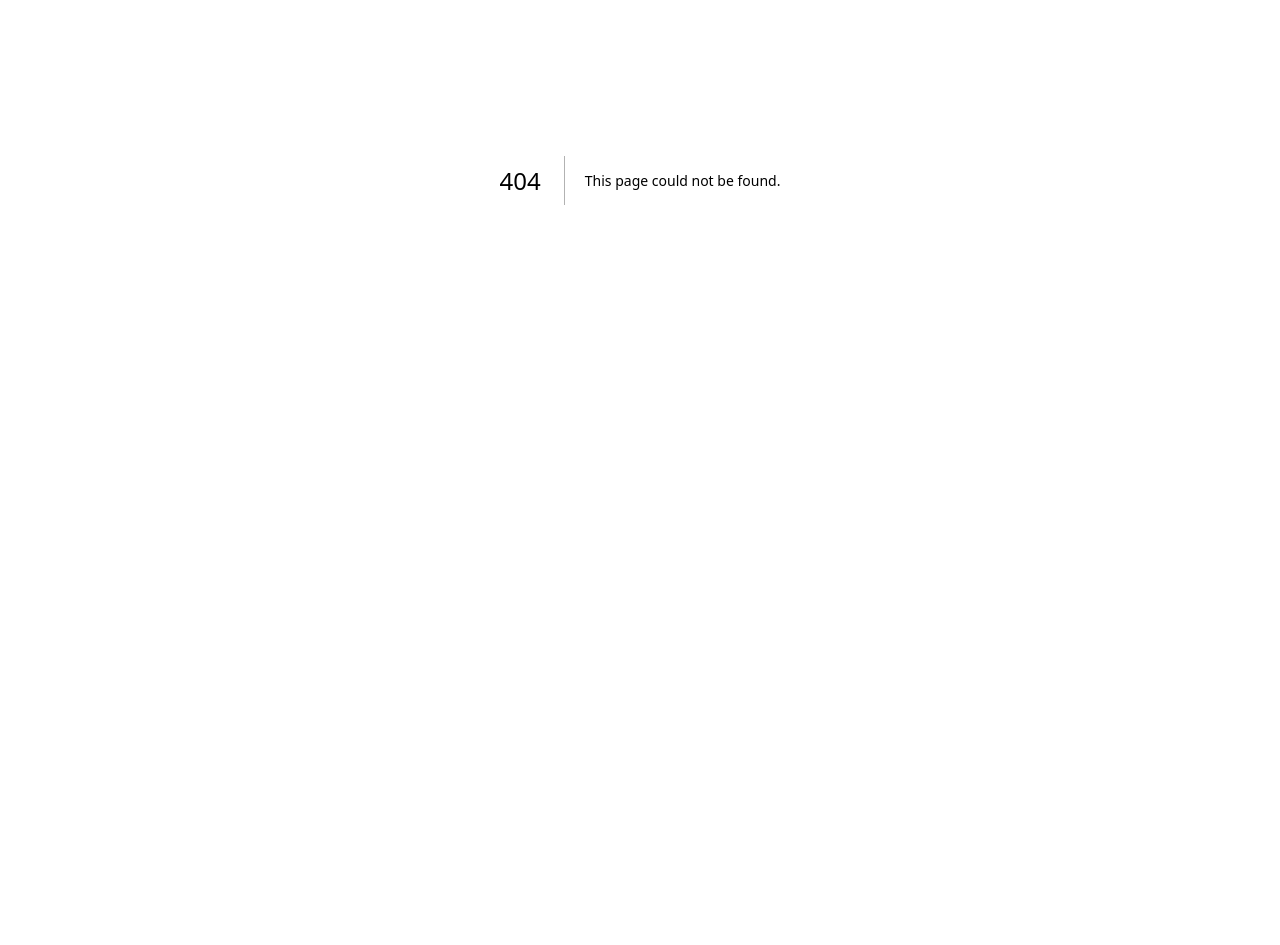
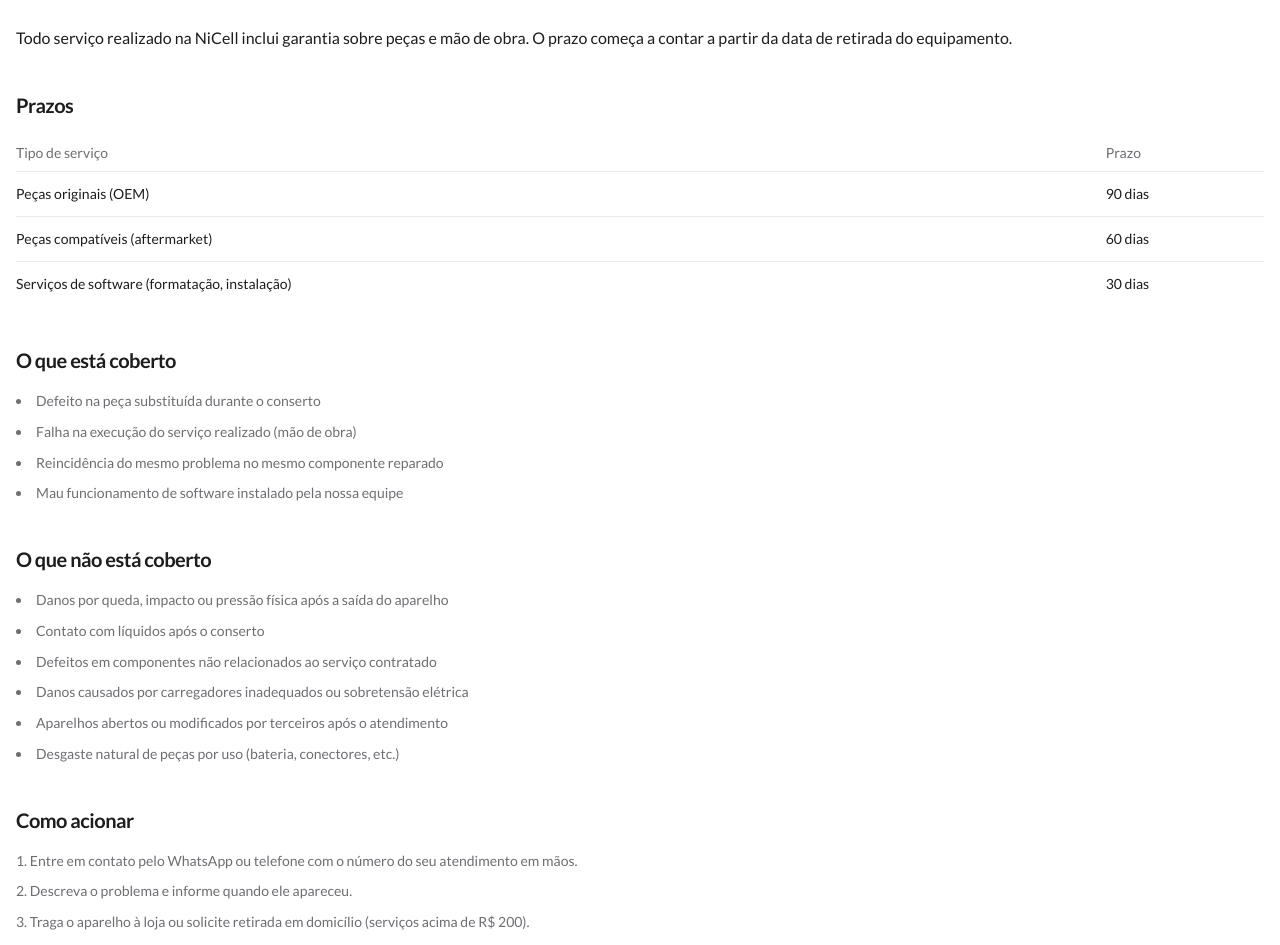
Before and after one commit to censuradho/nicell-ui, a Next.js app: page /garantia in a window 1280 px wide. Before the commit this address had no page. Shown: the part 220-1165 px from the top of the page. Before the commit the page ends 800 px from the top, so only its background shows below. Built offline with nearby package versions, Linux system fonts and the light colour scheme.

Commit message:
feat(GarantiaPage): add warranty information page with coverage details and contact instructions

```diff
--- /dev/null
+++ b/app/garantia/page.tsx
@@ -0,0 +1,96 @@
+import { Footer } from '@/components/Footer'
+import { Header } from '../components/Header'
+
+export const metadata = {
+  title: 'Garantia — NiCell',
+  description: 'Termos de garantia dos serviços de assistência técnica da NiCell.',
+}
+
+export default function GarantiaPage() {
+  return (
+    <main>
+      <Header />
+
+      <div className="container px-4 py-16 max-w-185">
+        <h1 className="text-3xl font-semibold tracking-tight mb-2">Garantia</h1>
+        <p className="text-sm text-card-foreground mb-10">Última atualização: abril de 2026</p>
+
+        <section className="mb-10">
+          <p className="text-base leading-relaxed">
+            Todo serviço realizado na NiCell inclui garantia sobre peças e mão de obra.
+            O prazo começa a contar a partir da data de retirada do equipamento.
+          </p>
+        </section>
+
+        <section className="mb-10">
+          <h2 className="text-xl font-semibold tracking-tight mb-4">Prazos</h2>
+          <table className="w-full text-sm border-collapse">
+            <thead>
+              <tr className="border-b border-outline">
+                <th className="text-left py-2 pr-6 font-medium text-card-foreground">Tipo de serviço</th>
+                <th className="text-left py-2 font-medium text-card-foreground">Prazo</th>
+              </tr>
+            </thead>
+            <tbody>
+              {[
+                ['Peças originais (OEM)', '90 dias'],
+                ['Peças compatíveis (aftermarket)', '60 dias'],
+                ['Serviços de software (formatação, instalação)', '30 dias'],
+              ].map(([tipo, prazo]) => (
+                <tr key={tipo} className="border-b border-outline last:border-0">
+                  <td className="py-3 pr-6">{tipo}</td>
+                  <td className="py-3 font-medium">{prazo}</td>
+                </tr>
+              ))}
+            </tbody>
+          </table>
+        </section>
+
+        <section className="mb-10">
+          <h2 className="text-xl font-semibold tracking-tight mb-4">O que está coberto</h2>
+          <ul className="space-y-2 text-sm text-card-foreground list-disc list-inside leading-relaxed">
+            <li>Defeito na peça substituída durante o conserto</li>
+            <li>Falha na execução do serviço realizado (mão de obra)</li>
+            <li>Reincidência do mesmo problema no mesmo componente reparado</li>
+            <li>Mau funcionamento de software instalado pela nossa equipe</li>
+          </ul>
+        </section>
+
+        <section className="mb-10">
+          <h2 className="text-xl font-semibold tracking-tight mb-4">O que não está coberto</h2>
+          <ul className="space-y-2 text-sm text-card-foreground list-disc list-inside leading-relaxed">
+            <li>Danos por queda, impacto ou pressão física após a saída do aparelho</li>
+            <li>Contato com líquidos após o conserto</li>
+            <li>Defeitos em componentes não relacionados ao serviço contratado</li>
+            <li>Danos causados por carregadores inadequados ou sobretensão elétrica</li>
+            <li>Aparelhos abertos ou modificados por terceiros após o atendimento</li>
+            <li>Desgaste natural de peças por uso (bateria, conectores, etc.)</li>
+          </ul>
+        </section>
+
+        <section className="mb-10">
+          <h2 className="text-xl font-semibold tracking-tight mb-4">Como acionar</h2>
+          <ol className="space-y-2 text-sm text-card-foreground list-decimal list-inside leading-relaxed">
+            <li>Entre em contato pelo WhatsApp ou telefone com o número do seu atendimento em mãos.</li>
+            <li>Descreva o problema e informe quando ele apareceu.</li>
+            <li>Traga o aparelho à loja ou solicite retirada em domicílio (serviços acima de R$ 200).</li>
+            <li>O diagnóstico dentro do período de garantia é gratuito e sem compromisso.</li>
+            <li>Confirmado o defeito coberto, o reparo é feito sem custo adicional.</li>
+          </ol>
+        </section>
+
+        <section>
+          <h2 className="text-xl font-semibold tracking-tight mb-4">Observações gerais</h2>
+          <p className="text-sm text-card-foreground leading-relaxed mb-3">
+            A garantia é pessoal e intransferível, válida apenas para o equipamento e serviço descritos na ordem de serviço original.
+          </p>
+          <p className="text-sm text-card-foreground leading-relaxed">
+            Em caso de dúvida, entre em contato — resolvemos na conversa.
+          </p>
+        </section>
+      </div>
+
+      <Footer />
+    </main>
+  )
+}
```
